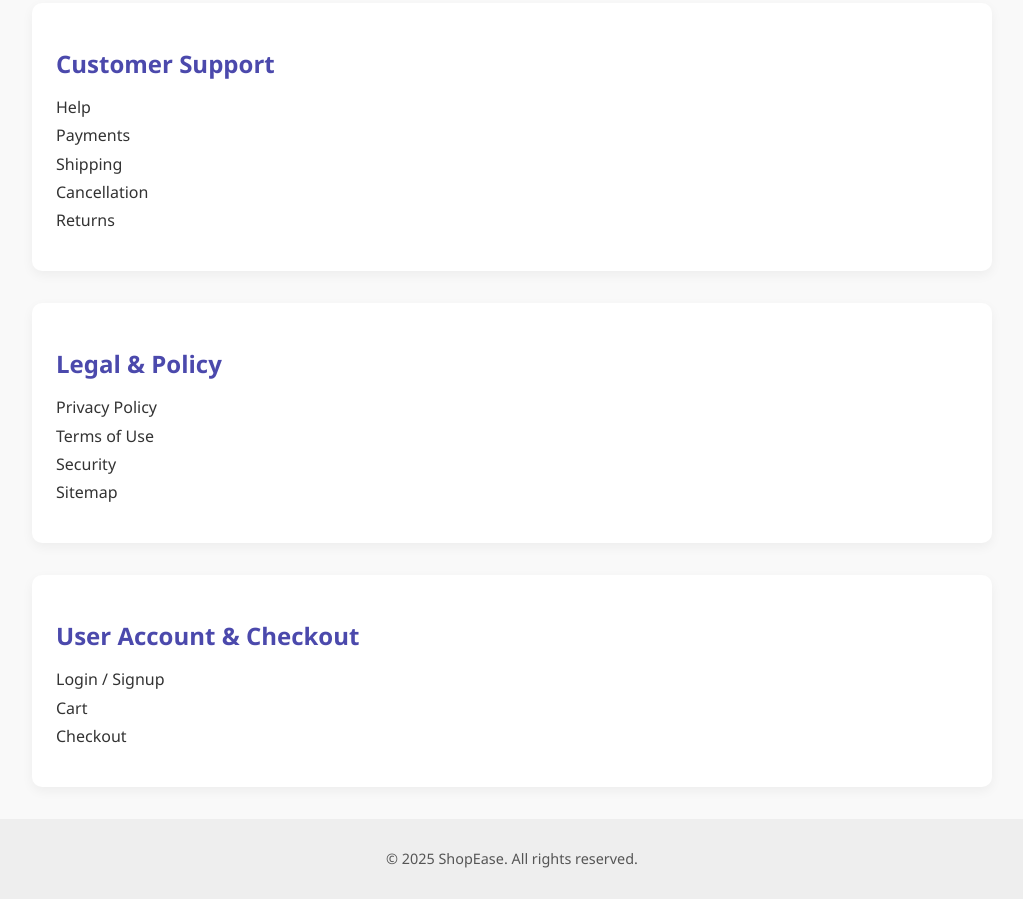
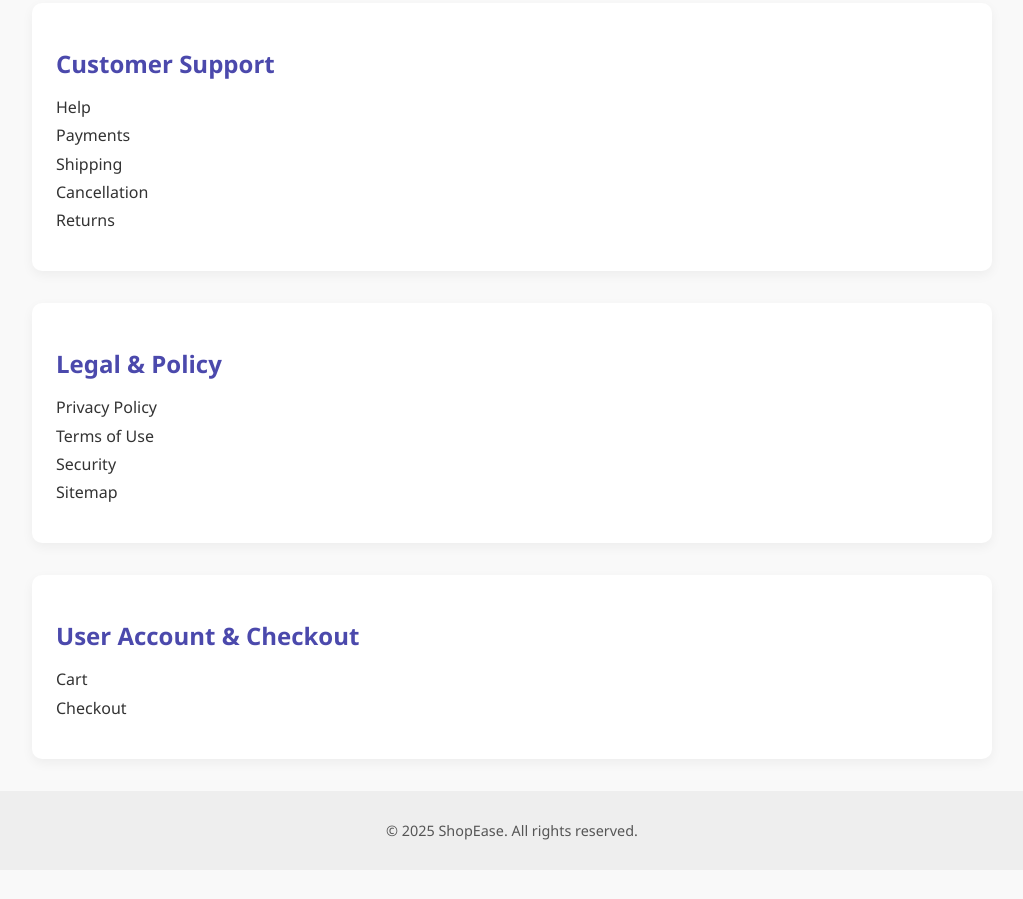
Before and after one commit to vicky9790/shopEase, a plain HTML site: page footer/sitemap.html in a window 1280 px wide. Shown: the part 818-1717 px from the top of the page, without its empty margins (128-1151 px from the left). After the commit the page ends 1688 px from the top, so only its background shows below. Drawn offline with Linux system fonts and the light colour scheme.

Commit message:
Update: modified files

```diff
--- a/footer/sitemap.html
+++ b/footer/sitemap.html
@@ -60,7 +60,6 @@
     <section class="sitemap-section">
       <h2>User Account & Checkout</h2>
       <ul>
-        <li><a href="../login.html">Login / Signup</a></li>
         <li><a href="../cart.html">Cart</a></li>
         <li><a href="../checkout.html">Checkout</a></li>
       </ul>
```
